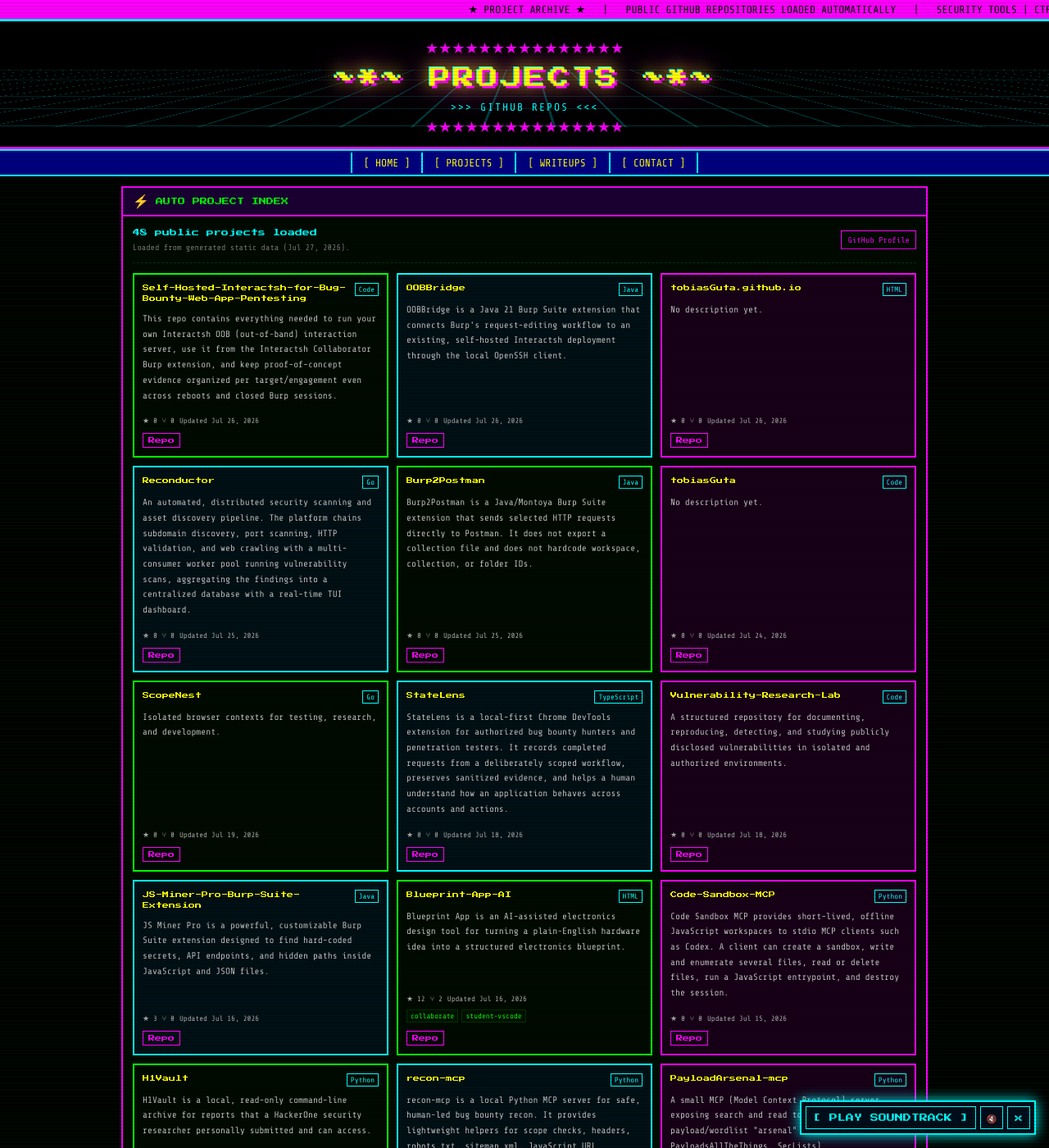
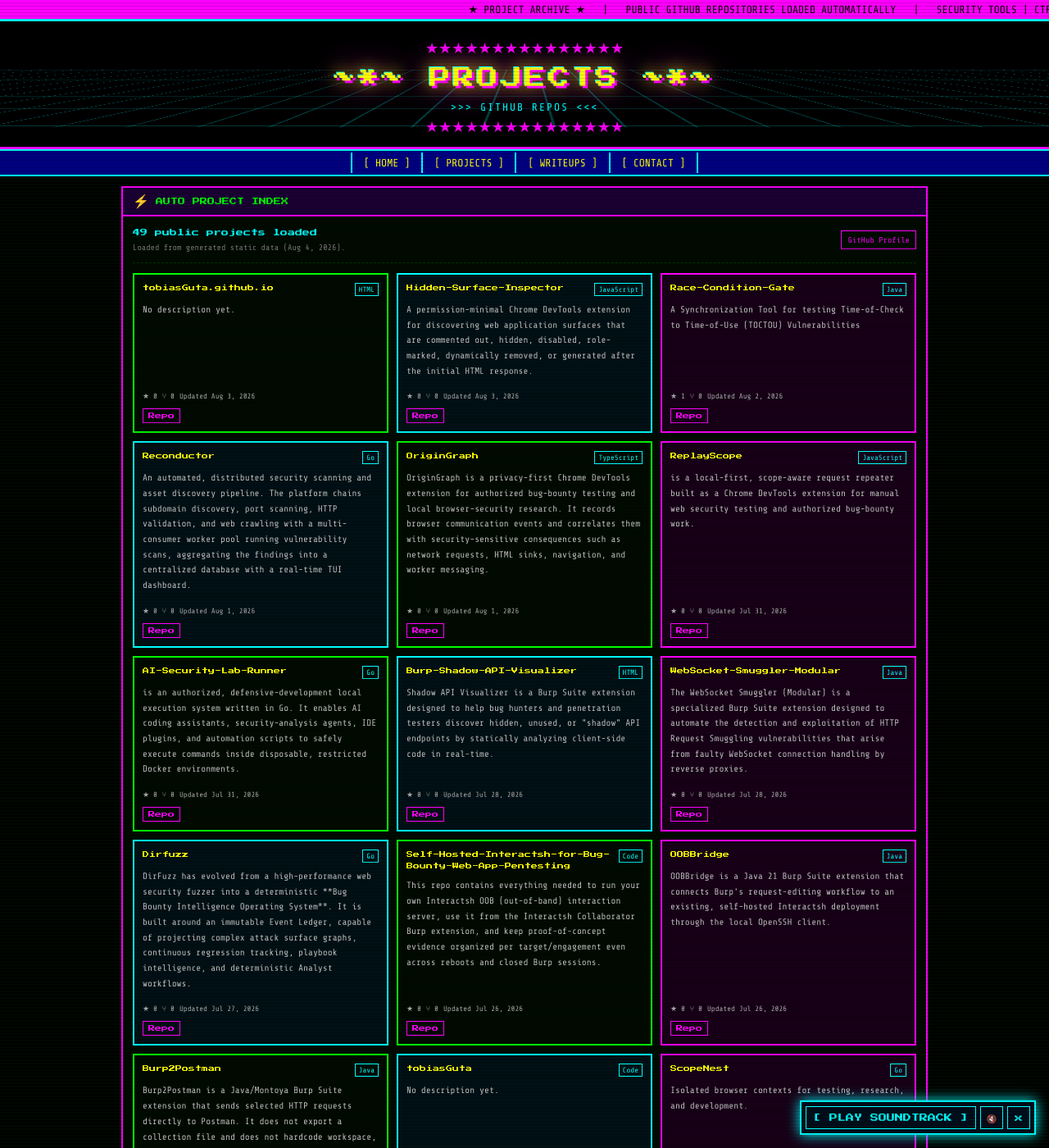
Before and after one commit to tobiasGuta/tobiasGuta.github.io, a Jekyll site: the page built from projects.html, in a window 1280 px wide and 1400 px high. Shown: the whole window at 82% size. Built offline with Jekyll 4.4.1, drawn with Linux system fonts in a browser that asks for light colours; some of the changed text lies outside the part shown.

Commit message:
Update generated project data

```diff
--- a/assets/data/projects.json
+++ b/assets/data/projects.json
@@ -1,8 +1,138 @@
 {
   "owner": "tobiasGuta",
   "source": "github_api",
-  "generated_at": "2026-07-27T11:37:05.648739+00:00",
+  "generated_at": "2026-08-04T10:49:18.153061+00:00",
   "projects": [
+    {
+      "name": "tobiasGuta.github.io",
+      "description": null,
+      "html_url": "https://github.com/tobiasGuta/tobiasGuta.github.io",
+      "homepage": null,
+      "language": "HTML",
+      "topics": [],
+      "stargazers_count": 0,
+      "forks_count": 0,
+      "updated_at": "2026-08-03T22:47:57Z",
+      "fork": false,
+      "archived": false
+    },
+    {
+      "name": "Hidden-Surface-Inspector",
+      "description": "A permission-minimal Chrome DevTools extension for discovering web application surfaces that are commented out, hidden, disabled, role-marked, dynamically removed, or generated after the initial HTML response.",
+      "html_url": "https://github.com/tobiasGuta/Hidden-Surface-Inspector",
+      "homepage": null,
+      "language": "JavaScript",
+      "topics": [],
+      "stargazers_count": 0,
+      "forks_count": 0,
+      "updated_at": "2026-08-03T00:23:52Z",
+      "fork": false,
+      "archived": false
+    },
+    {
+      "name": "Race-Condition-Gate",
+      "description": "A Synchronization Tool for testing Time-of-Check to Time-of-Use (TOCTOU) Vulnerabilities",
+      "html_url": "https://github.com/tobiasGuta/Race-Condition-Gate",
+      "homepage": null,
+      "language": "Java",
+      "topics": [],
+      "stargazers_count": 1,
+      "forks_count": 0,
+      "updated_at": "2026-08-02T21:31:46Z",
+      "fork": false,
+      "archived": false
+    },
+    {
+      "name": "Reconductor",
+      "description": "An automated, distributed security scanning and asset discovery pipeline. The platform chains subdomain discovery, port scanning, HTTP validation, and web crawling with a multi-consumer worker pool running vulnerability scans, aggregating the findings into a centralized database with a real-time TUI dashboard.",
+      "html_url": "https://github.com/tobiasGuta/Reconductor",
+      "homepage": null,
+      "language": "Go",
+      "topics": [],
+      "stargazers_count": 0,
+      "forks_count": 0,
+      "updated_at": "2026-08-01T23:36:18Z",
+      "fork": false,
+      "archived": false
+    },
+    {
+      "name": "OriginGraph",
+      "description": "OriginGraph is a privacy-first Chrome DevTools extension for authorized bug-bounty testing and local browser-security research. It records browser communication events and correlates them with security-sensitive consequences such as network requests, HTML sinks, navigation, and worker messaging.",
+      "html_url": "https://github.com/tobiasGuta/OriginGraph",
+      "homepage": null,
+      "language": "TypeScript",
+      "topics": [],
+      "stargazers_count": 0,
+      "forks_count": 0,
+      "updated_at": "2026-08-01T01:17:38Z",
+      "fork": false,
+      "archived": false
+    },
+    {
+      "name": "ReplayScope",
+      "description": "is a local-first, scope-aware request repeater built as a Chrome DevTools extension for manual web security testing and authorized bug-bounty work.",
+      "html_url": "https://github.com/tobiasGuta/ReplayScope",
+      "homepage": null,
+      "language": "JavaScript",
+      "topics": [],
+      "stargazers_count": 0,
+      "forks_count": 0,
+      "updated_at": "2026-07-31T20:56:36Z",
+      "fork": false,
+      "archived": false
+    },
+    {
+      "name": "AI-Security-Lab-Runner",
+      "description": "is an authorized, defensive-development local execution system written in Go. It enables AI coding assistants, security-analysis agents, IDE plugins, and automation scripts to safely execute commands inside disposable, restricted Docker environments.",
+      "html_url": "https://github.com/tobiasGuta/AI-Security-Lab-Runner",
+      "homepage": null,
+      "language": "Go",
+      "topics": [],
+      "stargazers_count": 0,
+      "forks_count": 0,
+      "updated_at": "2026-07-31T17:30:47Z",
+      "fork": false,
+      "archived": false
+    },
+    {
+      "name": "Burp-Shadow-API-Visualizer",
+      "description": "Shadow API Visualizer is a Burp Suite extension designed to help bug hunters and penetration testers discover hidden, unused, or \"shadow\" API endpoints by statically analyzing client-side code in real-time.",
+      "html_url": "https://github.com/tobiasGuta/Burp-Shadow-API-Visualizer",
+      "homepage": null,
+      "language": "HTML",
+      "topics": [],
+      "stargazers_count": 0,
+      "forks_count": 0,
+      "updated_at": "2026-07-28T20:28:13Z",
+      "fork": false,
+      "archived": false
+    },
+    {
+      "name": "WebSocket-Smuggler-Modular",
+      "description": "The WebSocket Smuggler (Modular) is a specialized Burp Suite extension designed to automate the detection and exploitation of HTTP Request Smuggling vulnerabilities that arise from faulty WebSocket connection handling by reverse proxies.",
+      "html_url": "https://github.com/tobiasGuta/WebSocket-Smuggler-Modular",
+      "homepage": null,
+      "language": "Java",
+      "topics": [],
+      "stargazers_count": 0,
+      "forks_count": 0,
+      "updated_at": "2026-07-28T17:17:54Z",
+      "fork": false,
+      "archived": false
+    },
+    {
+      "name": "Dirfuzz",
+      "description": "DirFuzz has evolved from a high-performance web security fuzzer into a deterministic **Bug Bounty Intelligence Operating System**. It is built around an immutable Event Ledger, capable of projecting complex attack surface graphs, continuous regression tracking, playbook intelligence, and deterministic Analyst workflows.",
+      "html_url": "https://github.com/tobiasGuta/Dirfuzz",
+      "homepage": null,
+      "language": "Go",
+      "topics": [],
+      "stargazers_count": 0,
+      "forks_count": 0,
+      "updated_at": "2026-07-27T14:51:22Z",
+      "fork": false,
+      "archived": false
+    },
     {
       "name": "Self-Hosted-Interactsh-for-Bug-Bounty-Web-App-Pentesting",
       "description": "This repo contains everything needed to run your own Interactsh OOB (out-of-band) interaction server, use it from the Interactsh Collaborator Burp extension, and keep proof-of-concept evidence organized per target/engagement even across reboots and closed Burp sessions.",
@@ -26,32 +156,6 @@
       "stargazers_count": 0,
       "forks_count": 0,
       "updated_at": "2026-07-26T19:18:24Z",
-      "fork": false,
-      "archived": false
-    },
-    {
-      "name": "tobiasGuta.github.io",
-      "description": null,
-      "html_url": "https://github.com/tobiasGuta/tobiasGuta.github.io",
-      "homepage": null,
-      "language": "HTML",
-      "topics": [],
-      "stargazers_count": 0,
-      "forks_count": 0,
-      "updated_at": "2026-07-26T10:13:12Z",
-      "fork": false,
-      "archived": false
-    },
-    {
-      "name": "Reconductor",
-      "description": "An automated, distributed security scanning and asset discovery pipeline. The platform chains subdomain discovery, port scanning, HTTP validation, and web crawling with a multi-consumer worker pool running vulnerability scans, aggregating the findings into a centralized database with a real-time TUI dashboard.",
-      "html_url": "https://github.com/tobiasGuta/Reconductor",
-      "homepage": null,
-      "language": "Go",
-      "topics": [],
-      "stargazers_count": 0,
-      "forks_count": 0,
-      "updated_at": "2026-07-25T21:55:27Z",
       "fork": false,
       "archived": false
     },
@@ -95,19 +199,6 @@
       "archived": false
     },
     {
-      "name": "StateLens",
-      "description": "StateLens is a local-first Chrome DevTools extension for authorized bug bounty hunters and penetration testers. It records completed requests from a deliberately scoped workflow, preserves sanitized evidence, and helps a human understand how an application behaves across accounts and actions.",
-      "html_url": "https://github.com/tobiasGuta/StateLens",
-      "homepage": null,
-      "language": "TypeScript",
-      "topics": [],
-      "stargazers_count": 0,
-      "forks_count": 0,
-      "updated_at": "2026-07-18T15:51:38Z",
-      "fork": false,
-      "archived": false
-    },
-    {
       "name": "Vulnerability-Research-Lab",
       "description": "A structured repository for documenting, reproducing, detecting, and studying publicly disclosed vulnerabilities in isolated and authorized environments.",
       "html_url": "https://github.com/tobiasGuta/Vulnerability-Research-Lab",
@@ -146,19 +237,6 @@
       "stargazers_count": 12,
       "forks_count": 2,
       "updated_at": "2026-07-16T17:52:35Z",
-      "fork": false,
-      "archived": false
-    },
-    {
-      "name": "Code-Sandbox-MCP",
-      "description": "Code Sandbox MCP provides short-lived, offline JavaScript workspaces to stdio MCP clients such as Codex. A client can create a sandbox, write and enumerate several files, read or delete files, run a JavaScript entrypoint, and destroy the session.",
-      "html_url": "https://github.com/tobiasGuta/Code-Sandbox-MCP",
-      "homepage": null,
-      "language": "Python",
-      "topics": [],
-      "stargazers_count": 0,
-      "forks_count": 0,
-      "updated_at": "2026-07-15T06:27:53Z",
       "fork": false,
       "archived": false
     },
@@ -228,19 +306,6 @@
       "archived": false
     },
     {
-      "name": "Dirfuzz",
-      "description": "DirFuzz has evolved from a high-performance web security fuzzer into a deterministic **Bug Bounty Intelligence Operating System**. It is built around an immutable Event Ledger, capable of projecting complex attack surface graphs, continuous regression tracking, playbook intelligence, and deterministic Analyst workflows.",
-      "html_url": "https://github.com/tobiasGuta/Dirfuzz",
-      "homepage": null,
-      "language": "Go",
-      "topics": [],
-      "stargazers_count": 0,
-      "forks_count": 0,
-      "updated_at": "2026-07-04T20:05:47Z",
-      "fork": false,
-      "archived": false
-    },
-    {
       "name": "H1-Scope-Watcher",
       "description": "ever miss a new in-scope target again. H1 Scope Watcher polls the HackerOne API on a schedule, diffs scope entries against the last known state, and fires a rich notification the moment something changes new domains added, targets removed, bounty eligibility updated, severity ceiling changed.",
       "html_url": "https://github.com/tobiasGuta/H1-Scope-Watcher",
@@ -289,19 +354,6 @@
       "stargazers_count": 0,
       "forks_count": 0,
       "updated_at": "2026-05-31T16:37:52Z",
-      "fork": false,
-      "archived": false
-    },
-    {
-      "name": "Burp-Shadow-API-Visualizer",
-      "description": "Shadow API Visualizer is a Burp Suite extension designed to help bug hunters and penetration testers discover hidden, unused, or \"shadow\" API endpoints by statically analyzing client-side code in real-time.",
-      "html_url": "https://github.com/tobiasGuta/Burp-Shadow-API-Visualizer",
-      "homepage": null,
-      "language": "HTML",
-      "topics": [],
-      "stargazers_count": 0,
-      "forks_count": 0,
-      "updated_at": "2026-05-30T03:48:44Z",
       "fork": false,
       "archived": false
     },
@@ -386,19 +438,6 @@
       "stargazers_count": 1,
       "forks_count": 0,
       "updated_at": "2026-04-20T17:19:37Z",
-      "fork": false,
-      "archived": false
-    },
-    {
-      "name": "WebSocket-Smuggler-Modular",
-      "description": "The WebSocket Smuggler (Modular) is a specialized Burp Suite extension designed to automate the detection and exploitation of HTTP Request Smuggling vulnerabilities that arise from faulty WebSocket connection handling by reverse proxies.",
-      "html_url": "https://github.com/tobiasGuta/WebSocket-Smuggler-Modular",
-      "homepage": null,
-      "language": "Java",
-      "topics": [],
-      "stargazers_count": 0,
-      "forks_count": 0,
-      "updated_at": "2026-04-01T21:53:58Z",
       "fork": false,
       "archived": false
     },
@@ -507,32 +546,6 @@
       "stargazers_count": 0,
       "forks_count": 0,
       "updated_at": "2026-02-09T19:56:28Z",
-      "fork": false,
-      "archived": false
-    },
-    {
-      "name": "Race-Condition-Gate",
-      "description": "A Synchronization Tool for testing Time-of-Check to Time-of-Use (TOCTOU) Vulnerabilities",
-      "html_url": "https://github.com/tobiasGuta/Race-Condition-Gate",
-      "homepage": null,
-      "language": "HTML",
-      "topics": [],
-      "stargazers_count": 1,
-      "forks_count": 0,
-      "updated_at": "2026-01-15T16:14:41Z",
-      "fork": false,
-      "archived": false
-    },
-    {
-      "name": "Api-Version-Fuzzer",
-      "description": "API Version Hunter is a Burp Suite extension designed to automatically identify and fuzz versioned API endpoints. It helps penetration testers and bug bounty hunters discover undocumented or older API versions (e.g., v1, v2, v3) that may lack security controls present in the current version.",
-      "html_url": "https://github.com/tobiasGuta/Api-Version-Fuzzer",
-      "homepage": null,
-      "language": "HTML",
-      "topics": [],
-      "stargazers_count": 0,
-      "forks_count": 0,
-      "updated_at": "2026-01-14T23:03:56Z",
       "fork": false,
       "archived": false
     },
```
